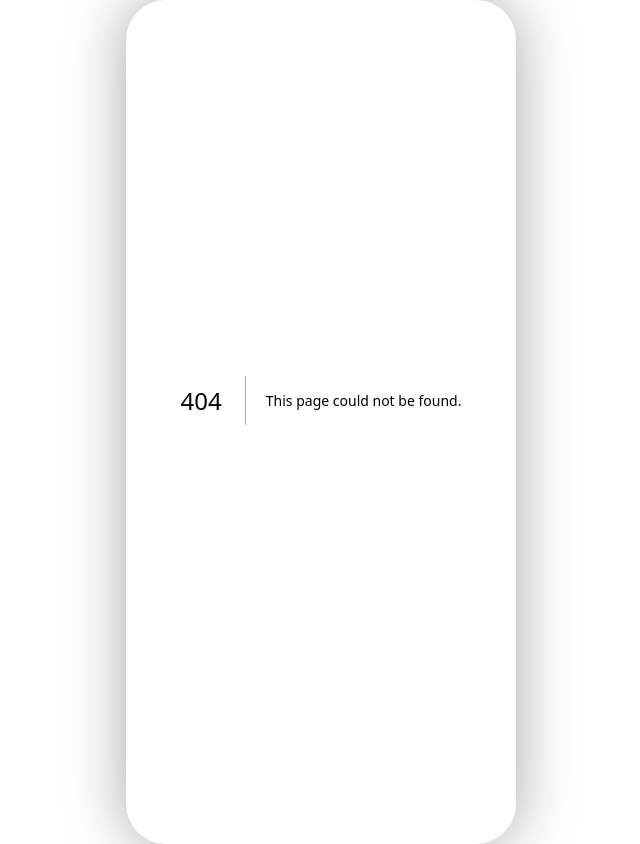
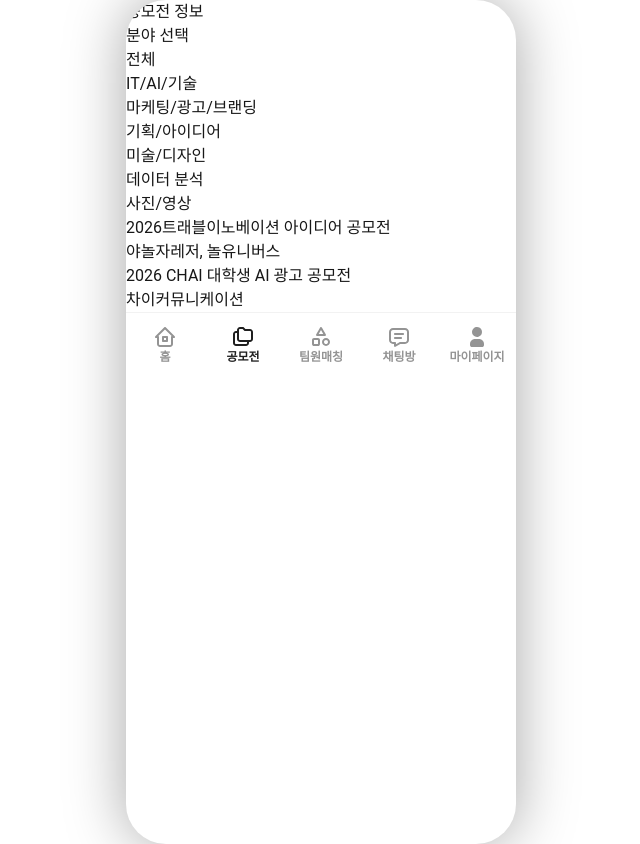
Before and after one commit to IT-Cotato/13th-Gongmozip-FE, a Next.js app: page /contests in a window 1280 px wide. Before the commit this address had no page. Shown: the whole page, without its empty margins (319-959 px from the left). Built offline with nearby package versions, Linux system fonts and the light colour scheme.

Commit message:
공모전_기능_파일_생성

```diff
--- /dev/null
+++ b/src/app/contests/[contestId]/page.tsx
@@ -0,0 +1,26 @@
+import { ContestInfo } from "../_components/ContestInfo";
+import { SendCandidateSheet } from "../_components/SendCandidateSheet";
+import { ShareContestModal } from "../_components/ShareContestModal";
+import { ScrapContestModal } from "../_components/ScrapContestModal";
+import { MOCK_CONTESTS } from "../_data/mockContests";
+
+type ContestDetailPageProps = {
+  params: Promise<{
+    contestId: string;
+  }>;
+};
+
+export default async function ContestDetailPage({ params }: ContestDetailPageProps) {
+  const { contestId } = await params;
+  const contest = MOCK_CONTESTS.find((item) => item.id === contestId) ?? MOCK_CONTESTS[0];
+
+  return (
+    <main>
+      <h1>상세정보</h1>
+      <ContestInfo contest={contest} />
+      <ShareContestModal />
+      <ScrapContestModal />
+      <SendCandidateSheet />
+    </main>
+  );
+}
--- /dev/null
+++ b/src/app/contests/_components/ContestCategorySheet.tsx
@@ -0,0 +1,24 @@
+import type { ContestCategory } from "../_types";
+
+const CONTEST_CATEGORIES: ContestCategory[] = [
+  "전체",
+  "IT/AI/기술",
+  "마케팅/광고/브랜딩",
+  "기획/아이디어",
+  "미술/디자인",
+  "데이터 분석",
+  "사진/영상",
+];
+
+export function ContestCategorySheet() {
+  return (
+    <section aria-label="공모전 분야 선택">
+      <h2>분야 선택</h2>
+      <ul>
+        {CONTEST_CATEGORIES.map((category) => (
+          <li key={category}>{category}</li>
+        ))}
+      </ul>
+    </section>
+  );
+}
--- /dev/null
+++ b/src/app/contests/_components/ContestInfo.tsx
@@ -0,0 +1,27 @@
+import type { ContestDetail } from "../_types";
+
+type ContestInfoProps = {
+  contest: ContestDetail;
+};
+
+export function ContestInfo({ contest }: ContestInfoProps) {
+  return (
+    <section aria-label="공모전 정보">
+      <p>{contest.category}</p>
+      <h2>{contest.title}</h2>
+      <p>{contest.organizer}</p>
+      <dl>
+        <dt>접수기간</dt>
+        <dd>{contest.applicationPeriod}</dd>
+        <dt>공모전 분야</dt>
+        <dd>{contest.category}</dd>
+        <dt>지원자격</dt>
+        <dd>{contest.eligibility}</dd>
+        <dt>시상내역</dt>
+        <dd>{contest.prize}</dd>
+        <dt>공모전 내용</dt>
+        <dd>{contest.description}</dd>
+      </dl>
+    </section>
+  );
+}
--- /dev/null
+++ b/src/app/contests/_components/ContestList.tsx
@@ -0,0 +1,18 @@
+import type { ContestSummary } from "../_types";
+
+type ContestListProps = {
+  contests: ContestSummary[];
+};
+
+export function ContestList({ contests }: ContestListProps) {
+  return (
+    <section aria-label="공모전 목록">
+      {contests.map((contest) => (
+        <article key={contest.id}>
+          <h2>{contest.title}</h2>
+          <p>{contest.organizer}</p>
+        </article>
+      ))}
+    </section>
+  );
+}
--- /dev/null
+++ b/src/app/contests/_components/ScrapContestModal.tsx
@@ -0,0 +1,7 @@
+export function ScrapContestModal() {
+  return (
+    <section aria-label="공모전 스크랩 모달">
+      <h2>스크랩</h2>
+    </section>
+  );
+}
--- /dev/null
+++ b/src/app/contests/_components/ScrapList.tsx
@@ -0,0 +1,19 @@
+import type { ContestSummary } from "../_types";
+
+type ScrapListProps = {
+  contests: ContestSummary[];
+};
+
+export function ScrapList({ contests }: ScrapListProps) {
+  return (
+    <section aria-label="스크랩한 공모전">
+      <h2>스크랩한 공모전</h2>
+      {contests.map((contest) => (
+        <article key={contest.id}>
+          <h3>{contest.title}</h3>
+          <p>{contest.organizer}</p>
+        </article>
+      ))}
+    </section>
+  );
+}
--- /dev/null
+++ b/src/app/contests/_components/SendCandidateSheet.tsx
@@ -0,0 +1,7 @@
+export function SendCandidateSheet() {
+  return (
+    <section aria-label="후보로 보내기">
+      <h2>후보로 보내기</h2>
+    </section>
+  );
+}
--- /dev/null
+++ b/src/app/contests/_components/ShareContestModal.tsx
@@ -0,0 +1,7 @@
+export function ShareContestModal() {
+  return (
+    <section aria-label="공모전 공유 모달">
+      <h2>공유하기</h2>
+    </section>
+  );
+}
--- /dev/null
+++ b/src/app/contests/_data/mockContests.ts
@@ -0,0 +1,34 @@
+import type { ContestDetail } from "../_types";
+
+export const MOCK_CONTESTS: ContestDetail[] = [
+  {
+    id: "travel-innovation-idea",
+    title: "2026트래블이노베이션 아이디어 공모전",
+    organizer: "야놀자레저, 놀유니버스",
+    category: "기획/아이디어",
+    dDay: "D-21",
+    viewCount: 211,
+    posterImageUrl: "",
+    isScrapped: false,
+    applicationPeriod: "06.29 - 07.09",
+    eligibility: "대학생",
+    prize: "총 10개 작품 - 대상 1명",
+    description: "지역축제 활성화를 위한 기획 및 전략방안지 역축제 활성화를 위한 기획 및 전략방안지의 축제 활성화를 위한 기획 및 전략방안",
+    websiteUrl: "",
+  },
+  {
+    id: "chai-ai-ad",
+    title: "2026 CHAI 대학생 AI 광고 공모전",
+    organizer: "차이커뮤니케이션",
+    category: "기획/아이디어",
+    dDay: "D-37",
+    viewCount: 1984,
+    posterImageUrl: "",
+    isScrapped: true,
+    applicationPeriod: "06.29 - 07.09",
+    eligibility: "대학생",
+    prize: "총 10개 작품",
+    description: "",
+    websiteUrl: "",
+  },
+];
--- /dev/null
+++ b/src/app/contests/_types.ts
@@ -0,0 +1,27 @@
+export type ContestCategory =
+  | "전체"
+  | "IT/AI/기술"
+  | "마케팅/광고/브랜딩"
+  | "기획/아이디어"
+  | "미술/디자인"
+  | "데이터 분석"
+  | "사진/영상";
+
+export type ContestSummary = {
+  id: string;
+  title: string;
+  organizer: string;
+  category: ContestCategory;
+  dDay: string;
+  viewCount: number;
+  posterImageUrl: string;
+  isScrapped: boolean;
+};
+
+export type ContestDetail = ContestSummary & {
+  applicationPeriod: string;
+  eligibility: string;
+  prize: string;
+  description: string;
+  websiteUrl: string;
+};
--- /dev/null
+++ b/src/app/contests/page.tsx
@@ -0,0 +1,16 @@
+import BottomNavigation from "@/components/layout/BottomNavigation";
+
+import { ContestCategorySheet } from "./_components/ContestCategorySheet";
+import { ContestList } from "./_components/ContestList";
+import { MOCK_CONTESTS } from "./_data/mockContests";
+
+export default function ContestsPage() {
+  return (
+    <main>
+      <h1>공모전 정보</h1>
+      <ContestCategorySheet />
+      <ContestList contests={MOCK_CONTESTS} />
+      <BottomNavigation />
+    </main>
+  );
+}
--- /dev/null
+++ b/src/app/contests/scraps/page.tsx
@@ -0,0 +1,11 @@
+import { ScrapList } from "../_components/ScrapList";
+import { MOCK_CONTESTS } from "../_data/mockContests";
+
+export default function ContestScrapsPage() {
+  return (
+    <main>
+      <h1>스크랩</h1>
+      <ScrapList contests={MOCK_CONTESTS.filter((contest) => contest.isScrapped)} />
+    </main>
+  );
+}
```
